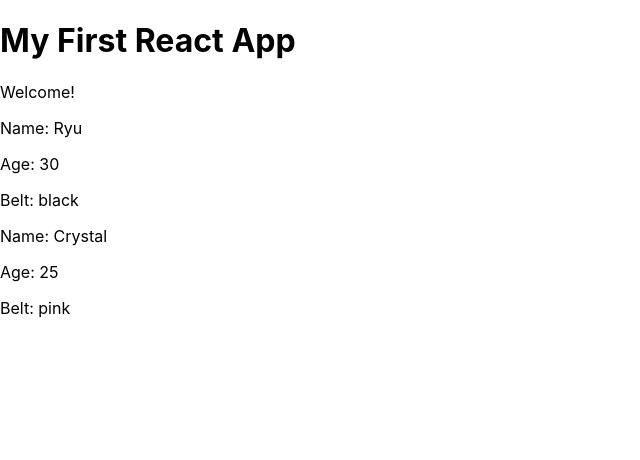
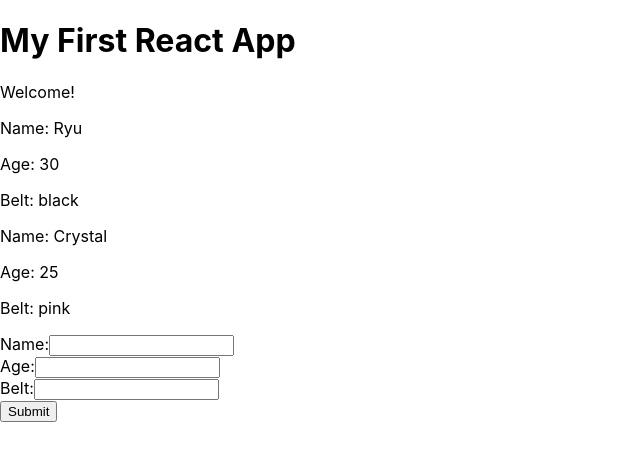
Before and after one commit to apcurran/react-practice, a React (Create React App) app: page / in a window 1280 px wide. Shown: the top 460 px of the page, without its empty margins (0-640 px from the left). Built offline with nearby package versions, Linux system fonts and the light colour scheme.

Commit message:
Added AddNinja component

```diff
--- /dev/null
+++ b/src/AddNinja.js
@@ -0,0 +1,46 @@
+import React from "react";
+import { Component } from "react";
+
+class AddNinja extends Component {
+    state = {
+        name: null,
+        age: null,
+        belt: null
+    };
+
+    handleChange = (event) => {
+        this.setState({
+            [event.target.id]: event.target.value
+        });
+    }
+
+    handleSubmit = (event) => {
+        event.preventDefault();
+
+        this.props.addNinja(this.state);
+    }
+
+    render() {
+        return (
+            <div>
+                <form onSubmit={ this.handleSubmit }>
+                    <div className="form-group">
+                        <label htmlFor="name">Name:</label>
+                        <input type="text" id="name" onChange={ this.handleChange } />
+                    </div>
+                    <div className="form-group">
+                        <label htmlFor="age">Age:</label>
+                        <input type="text" id="age" onChange={ this.handleChange } />
+                    </div>
+                    <div className="form-group">
+                        <label htmlFor="belt">Belt:</label>
+                        <input type="text" id="belt" onChange={ this.handleChange } />
+                    </div>
+                    <button type="submit">Submit</button>
+                </form>
+            </div>
+        )
+    }
+}
+
+export default AddNinja;
--- a/src/App.js
+++ b/src/App.js
@@ -1,5 +1,6 @@
 import React, { Component } from 'react';
 import Ninjas from "./Ninjas";
+import AddNinja from './AddNinja'
 
 // Container Component
 class App extends Component {
@@ -11,6 +12,15 @@
     ]
   };
 
+  addNinja = (ninja) => {
+    ninja.id = Date.now().toString();
+    const ninjas = [...this.state.ninjas, ninja];
+
+    this.setState({
+      ninjas: ninjas
+    });
+  }
+
   render() {
     return (
       <div className="App">
@@ -18,6 +28,7 @@
           <h1>My First React App</h1>
           <p>Welcome!</p>
           <Ninjas ninjas={ this.state.ninjas } />
+          <AddNinja addNinja={ this.addNinja } />
         </header>
       </div>
     );
```
